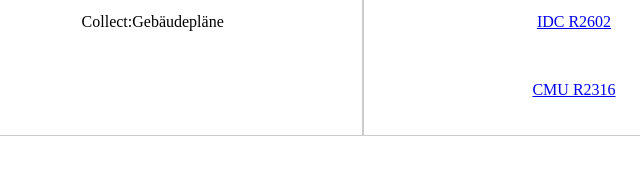
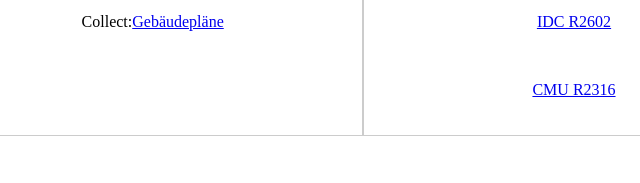
Before and after one commit to u30u33-avl/PAC-ATP.test, a plain HTML site: page Documents.html in a window 1280 px wide. Shown: the part 542-725 px from the top of the page, 66-706 px from the left. Drawn offline with Linux system fonts and the light colour scheme.

Commit message:
Update Documents.html

```diff
--- a/Documents.html
+++ b/Documents.html
@@ -97,7 +97,7 @@
 
             <a href="Materialentnahmeschein.pdf" target="_blank">Request form</a>
             <p>Email to:<a href= "mailto:logistik-wangen@avl.com" target="_blank">logistik-wangen</a></p>
-            <p>Collect:<a img = "Gebäudepläne.png"target="_blank">Gebäudepläne</a></p>
+            <p>Collect:<a href = img = "Gebäudepläne.png"target="_blank">Gebäudepläne</a></p>
         </div>
         <div class="section">
             <div class="section-header" style="background-color: #ffcc00;">Software</div>
```
